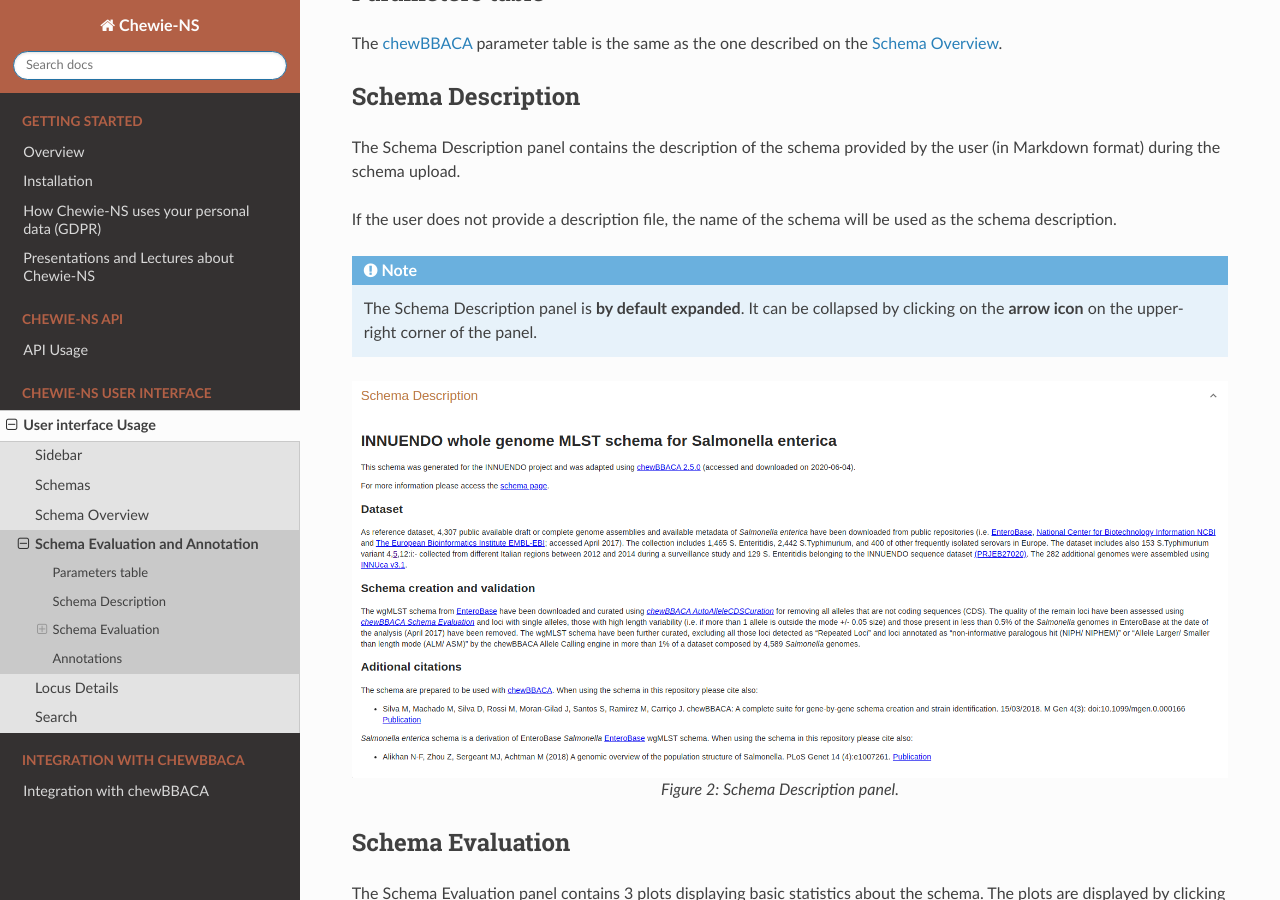
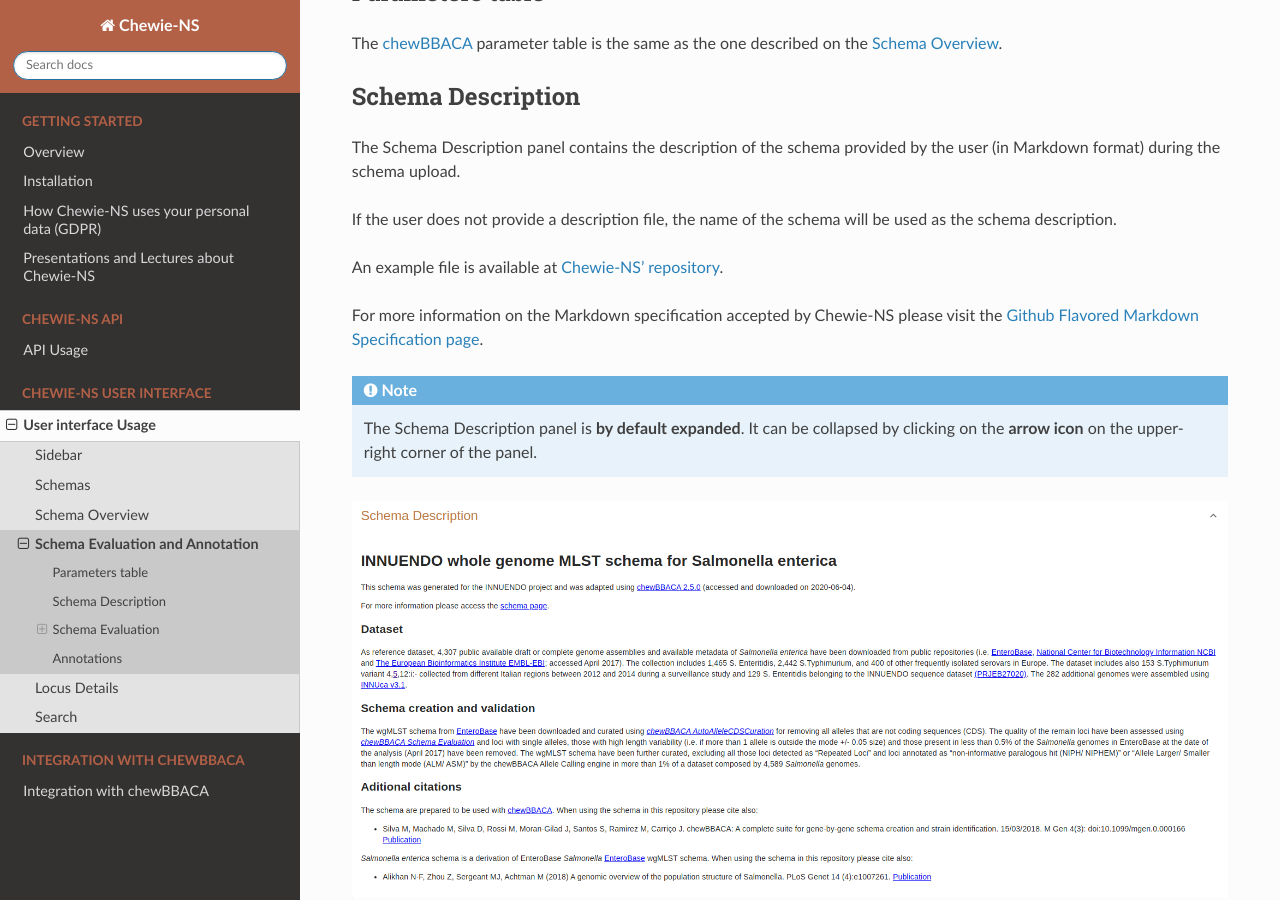
Before and after one commit to B-UMMI/Chewie-NS, a Sphinx documentation site: the page built from docs/user_interface/schema_evaluation.rst, in a window 1280 px wide and 900 px high, scrolled down 756 px. Built offline with Sphinx 7.4.7 and the Read the Docs theme 2.0.0, drawn with Linux system fonts in a browser that asks for light colours.

Commit message:
Added an example file to the Schema Description section.

```diff
--- a/docs/user_interface/schema_evaluation.rst
+++ b/docs/user_interface/schema_evaluation.rst
@@ -22,6 +22,12 @@
 
 If the user does not provide a description file, the name of the schema
 will be used as the schema description.
+
+An example file is available at
+`Chewie-NS' repository <https://github.com/B-UMMI/Nomenclature_Server_docker_compose/blob/master/docs/example_files/markdown_example.md>`_.
+
+For more information on the Markdown specification accepted by Chewie-NS please visit the
+`Github Flavored Markdown Specification page <https://github.github.com/gfm/>`_.
 
 .. note::
     The Schema Description panel is **by default expanded**. It can be collapsed by clicking on the **arrow icon** on the
```
